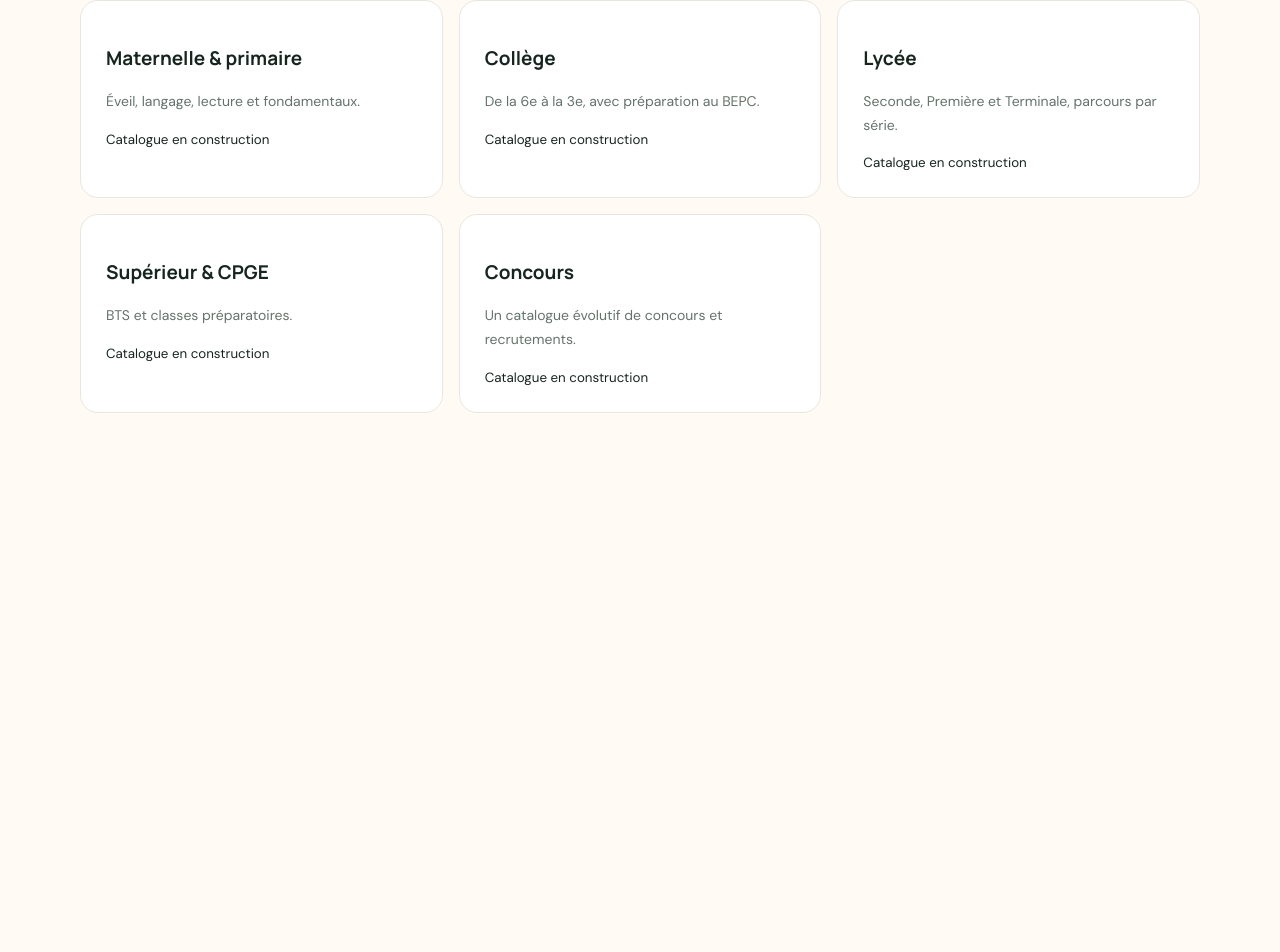
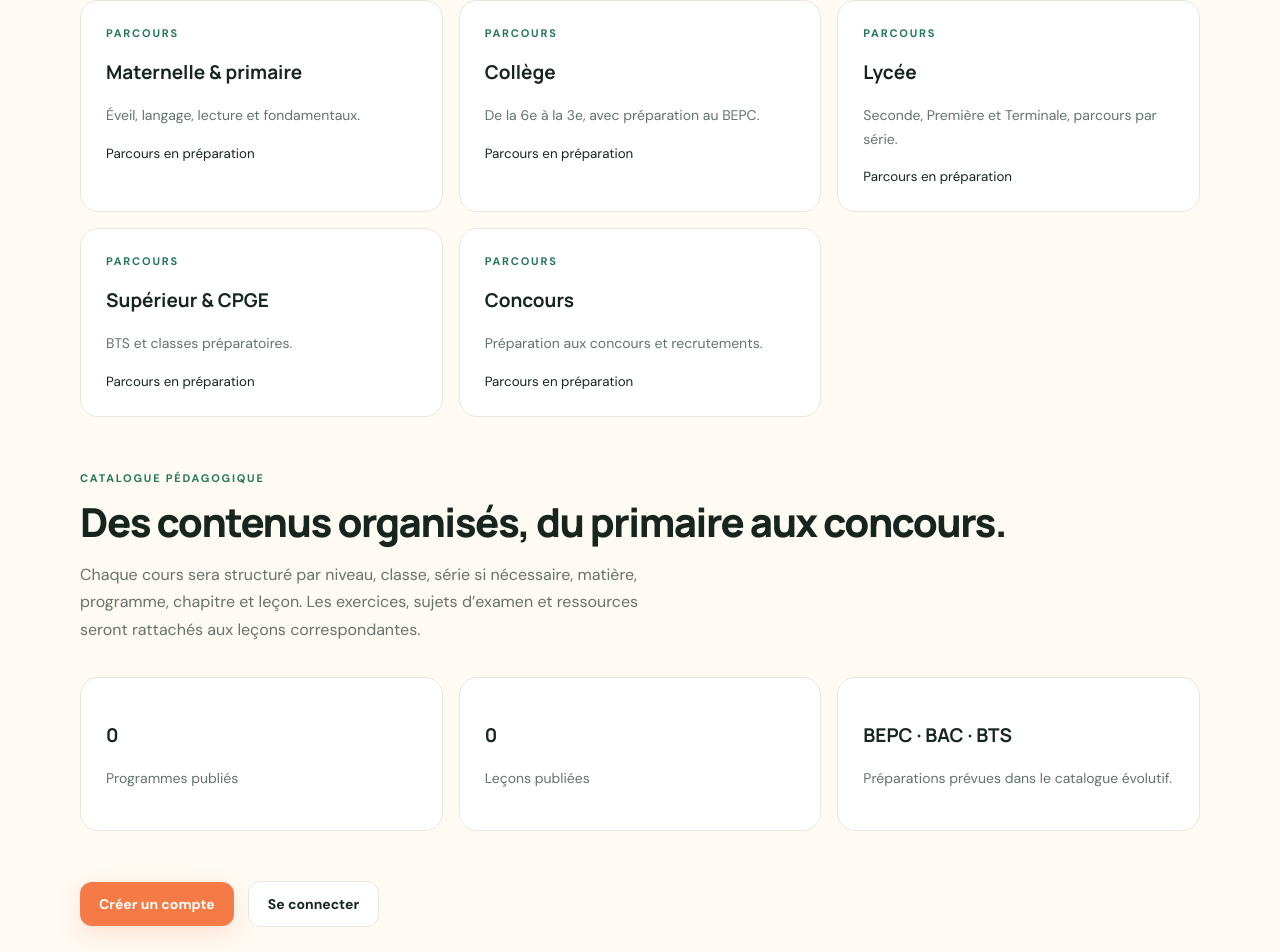
Before and after one commit to yannickregis3-tech/sifloua-platform, a Next.js app: page /apprendre in a window 1280 px wide. Shown: the part 380-1332 px from the top of the page. Before the commit the page ends 879 px from the top, so only its background shows below. Built offline with nearby package versions, Linux system fonts and the light colour scheme; no server answers; the database is empty.

Commit message:
feat: connect learning catalog to Supabase curriculum

```diff
--- a/src/app/apprendre/page.tsx
+++ b/src/app/apprendre/page.tsx
@@ -1,3 +1,77 @@
 import Link from "next/link";
-const levels=[["Maternelle & primaire","Éveil, langage, lecture et fondamentaux."],["Collège","De la 6e à la 3e, avec préparation au BEPC."],["Lycée","Seconde, Première et Terminale, parcours par série."],["Supérieur & CPGE","BTS et classes préparatoires."],["Concours","Un catalogue évolutif de concours et recrutements."]];
-export default function Learn(){return <main className="shell section"><Link href="/">← Retour à l’accueil</Link><div className="eyebrow" style={{marginTop:40}}>CHOISIS TON PARCOURS</div><h1 style={{fontFamily:"Manrope",fontSize:"clamp(38px,6vw,60px)",letterSpacing:"-2px"}}>Où veux-tu progresser ?</h1><p className="section-intro">Le catalogue est en construction. Les contenus seront ajoutés et vérifiés avant publication.</p><div className="cards">{levels.map(([title,desc])=><article className="card" key={title}><h3>{title}</h3><p>{desc}</p><small>Catalogue en construction</small></article>)}</div></main>}
+import { createClient } from "@/lib/supabase/server";
+
+const fallbackLevels = [
+  { title: "Maternelle & primaire", description: "Éveil, langage, lecture et fondamentaux.", slug: "primaire" },
+  { title: "Collège", description: "De la 6e à la 3e, avec préparation au BEPC.", slug: "college" },
+  { title: "Lycée", description: "Seconde, Première et Terminale, parcours par série.", slug: "lycee" },
+  { title: "Supérieur & CPGE", description: "BTS et classes préparatoires.", slug: "superieur" },
+  { title: "Concours", description: "Préparation aux concours et recrutements.", slug: "concours" },
+];
+
+export const dynamic = "force-dynamic";
+
+export default async function Learn() {
+  let levels = fallbackLevels;
+  let catalogReady = false;
+  let publishedPrograms = 0;
+  let publishedLessons = 0;
+
+  try {
+    const supabase = await createClient();
+    const [{ data: dbLevels, error: levelsError }, { count: programCount }, { count: lessonCount }] = await Promise.all([
+      supabase.from("academic_levels").select("id,name,slug,sort_order").eq("is_active", true).order("sort_order"),
+      supabase.from("programs").select("id", { count: "exact", head: true }).eq("status", "PUBLISHED"),
+      supabase.from("lessons").select("id", { count: "exact", head: true }).eq("status", "PUBLISHED"),
+    ]);
+    if (!levelsError && dbLevels?.length) {
+      levels = dbLevels.map((level) => ({
+        title: level.name,
+        description: fallbackLevels.find((item) => item.slug === level.slug)?.description ?? "Cours, exercices et ressources organisés par niveau.",
+        slug: level.slug,
+      }));
+      catalogReady = true;
+    }
+    publishedPrograms = programCount ?? 0;
+    publishedLessons = lessonCount ?? 0;
+  } catch {
+    // Le catalogue reste consultable même si la connexion à la base est momentanément indisponible.
+  }
+
+  return (
+    <main className="shell section">
+      <Link href="/">← Retour à l’accueil</Link>
+      <div className="eyebrow" style={{ marginTop: 40 }}>CHOISIS TON PARCOURS</div>
+      <h1 style={{ fontFamily: "Manrope", fontSize: "clamp(38px,6vw,60px)", letterSpacing: "-2px" }}>Où veux-tu progresser ?</h1>
+      <p className="section-intro">
+        Explore les parcours scolaires et les préparations aux concours. Les cours publiés seront accessibles dès leur validation pédagogique.
+      </p>
+      <div className="cards">
+        {levels.map((level) => (
+          <article className="card" key={level.slug}>
+            <div className="eyebrow">PARCOURS</div>
+            <h3>{level.title}</h3>
+            <p>{level.description}</p>
+            <small>{catalogReady ? "Parcours connecté au catalogue" : "Parcours en préparation"}</small>
+          </article>
+        ))}
+      </div>
+      <section className="section" style={{ paddingBottom: 20 }}>
+        <div className="eyebrow">CATALOGUE PÉDAGOGIQUE</div>
+        <h2 style={{ fontFamily: "Manrope", fontSize: "clamp(28px,4vw,40px)", letterSpacing: "-1.5px" }}>Des contenus organisés, du primaire aux concours.</h2>
+        <p className="section-intro">
+          Chaque cours sera structuré par niveau, classe, série si nécessaire, matière, programme, chapitre et leçon. Les exercices, sujets d’examen et ressources seront rattachés aux leçons correspondantes.
+        </p>
+        <div className="cards">
+          <article className="card"><h3>{publishedPrograms}</h3><p>Programmes publiés</p></article>
+          <article className="card"><h3>{publishedLessons}</h3><p>Leçons publiées</p></article>
+          <article className="card"><h3>BEPC · BAC · BTS</h3><p>Préparations prévues dans le catalogue évolutif.</p></article>
+        </div>
+      </section>
+      <div className="actions">
+        <Link className="btn primary" href="/inscription">Créer un compte</Link>
+        <Link className="btn secondary" href="/connexion">Se connecter</Link>
+      </div>
+    </main>
+  );
+}
```
